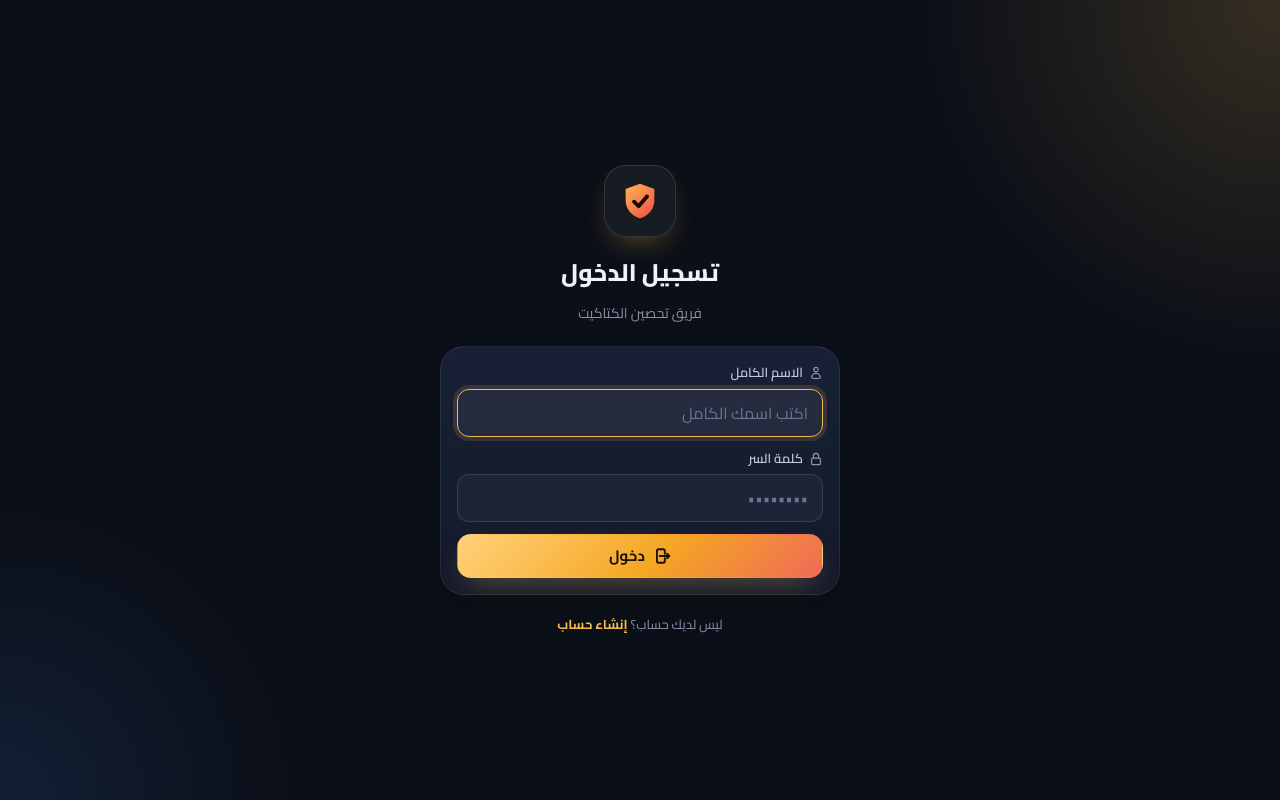
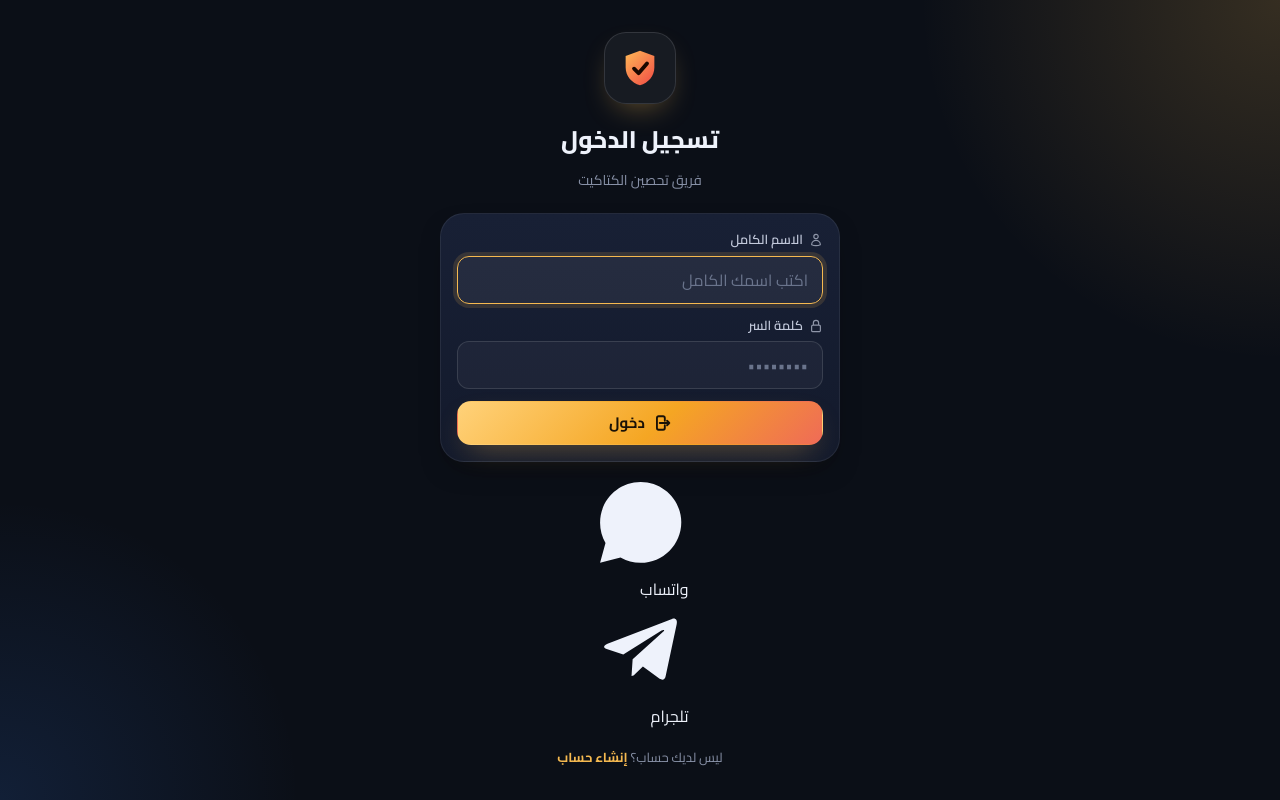
Before and after one commit to tlashany15/th, a Flask app: page /login in a window 1280 px wide. Run offline with Flask 3, Linux system fonts and the light colour scheme; data that the repository does not hold is empty; some libraries are stand-ins or nearby versions.

Commit message:
Add files via upload

```diff
--- a/templates/chats.html
+++ b/templates/chats.html
@@ -16,10 +16,11 @@
       </form>
     </label>
     <div class="tg-head-title">
-      <div class="tg-head-name">الدردشات</div>
-      <div class="tg-head-sub">{{ current_user.full_name }}</div>
+      <div class="tg-head-name">{{ current_user.full_name }}</div>
     </div>
   </div>
+
+
 
   <!-- Search bar -->
   <div class="tg-search">
--- a/templates/login.html
+++ b/templates/login.html
@@ -44,6 +44,18 @@
         </button>
       </form>
     </div>
+
+    <div class="contact-row">
+      <a class="contact-btn contact-btn-wa" href="https://wa.me/201553779813?text=%D8%A7%D9%84%D8%B3%D9%84%D8%A7%D9%85%20%D8%B9%D9%84%D9%8A%D9%83%D9%85%D8%8C%20%D9%85%D8%AD%D8%AA%D8%A7%D8%AC%20%D9%85%D8%B3%D8%A7%D8%B9%D8%AF%D8%A9%20%D9%81%D9%8A%20%D8%A7%D9%84%D8%AF%D8%AE%D9%88%D9%84" target="_blank" rel="noopener">
+        <svg viewBox="0 0 24 24" fill="currentColor" aria-hidden="true"><path d="M17.472 14.382c-.297-.149-1.758-.867-2.03-.967-.273-.099-.471-.148-.67.15-.197.297-.767.966-.94 1.164-.173.199-.347.223-.644.075-.297-.15-1.255-.463-2.39-1.475-.883-.788-1.48-1.761-1.653-2.059-.173-.297-.018-.458.13-.606.134-.133.298-.347.446-.52.149-.174.198-.298.298-.497.099-.198.05-.371-.025-.52-.075-.149-.669-1.612-.916-2.207-.242-.579-.487-.5-.669-.51l-.57-.01c-.198 0-.52.074-.792.372s-1.04 1.016-1.04 2.479 1.065 2.876 1.213 3.074c.149.198 2.095 3.2 5.076 4.487.71.306 1.263.489 1.694.626.712.226 1.36.194 1.872.118.571-.085 1.758-.719 2.006-1.413.248-.694.248-1.289.173-1.413-.074-.124-.272-.198-.57-.347zM12.05 2C6.495 2 2 6.495 2 12.05c0 1.77.462 3.505 1.34 5.033L2 22l5.05-1.32a10.02 10.02 0 004.995 1.315h.005c5.555 0 10.05-4.495 10.05-10.05C22.1 6.495 17.605 2 12.05 2z"/></svg>
+        واتساب
+      </a>
+      <a class="contact-btn contact-btn-tg" href="https://t.me/+201553779813" target="_blank" rel="noopener">
+        <svg viewBox="0 0 24 24" fill="currentColor" aria-hidden="true"><path d="M9.78 18.65l.28-4.23 7.68-6.92c.34-.31-.07-.46-.52-.19L7.74 13.24 3.64 11.9c-.88-.25-.89-.86.2-1.3l15.97-6.16c.73-.33 1.43.18 1.15 1.3l-2.72 12.81c-.19.91-.74 1.13-1.5.71l-4.14-3.05-1.99 1.93c-.23.23-.42.42-.83.42z"/></svg>
+        تلجرام
+      </a>
+    </div>
+
     <p class="auth-footer">ليس لديك حساب؟ <a href="{{ url_for('register') }}">إنشاء حساب</a></p>
   </div>
 </div>
```
Also changed, not shown: templates/dashboard.html (+9 -0 lines).
